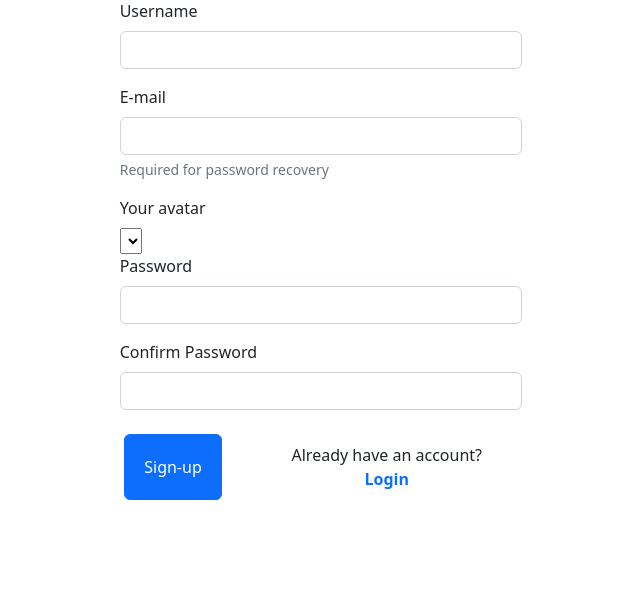
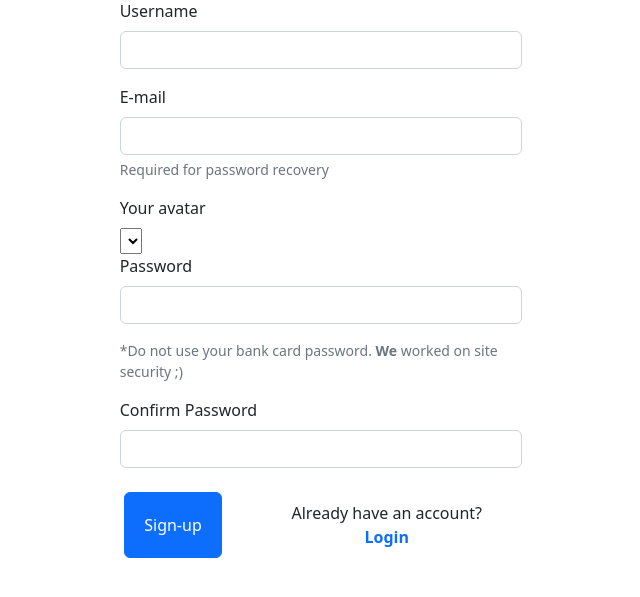
Before and after one commit to danilkor/Thing, a PHP site: page /pages/SignUp/signup.php in a window 1280 px wide. Shown: the part 154-751 px from the top of the page, without its empty margins (319-959 px from the left). Run offline with PHP 8.4, Linux system fonts and the light colour scheme; lists and menus that the app fills with data are empty; some libraries are stand-ins or nearby versions.

Commit message:
Funny password reccomendation signup

```diff
--- a/pages/SignUp/signup.php
+++ b/pages/SignUp/signup.php
@@ -59,6 +59,7 @@
 
                 <label for="password" class="form-label">Password</label>
                 <input id="password" type="password" class="form-control mb-3 has-validation" name="password" value="<?php if(isset($_POST['password'])){echo($_POST['password']);}?>" required>
+                <div class="form-text mb-3">*Do not use your bank card password. <b>We</b> worked on site security ;)</div>
                 <div class="invalid-feedback">Password is required</div>
 
                 <label for="confPassword" class="form-label">Confirm Password</label>
```
